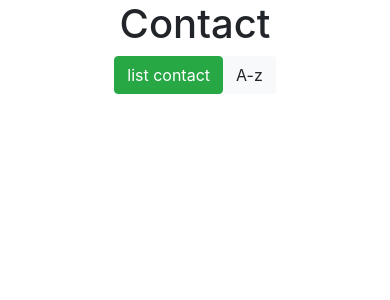
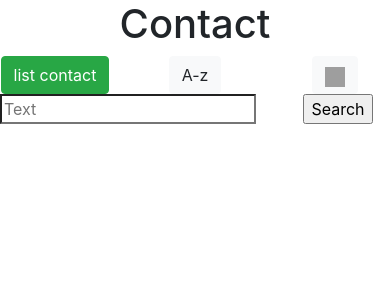
Before and after one commit to Avazkhon/contact, a React app: page / in a window 390 px wide. Shown: the top 300 px of the page. Built offline with nearby package versions, Linux system fonts and the light colour scheme; grey boxes are pictures that could not be loaded; the HTML template or start-up script is replaced by a standard one.

Commit message:
Add form search user

```diff
--- a/src/component/Card.jsx
+++ b/src/component/Card.jsx
@@ -1,6 +1,8 @@
 import React from 'react';
 
-// Component
+import GetStar from './imgComponent/getStar';
+
+
 function Card(props) {
   return (
      props.user.name === undefined ? null : <div className="card  col col-sm-5  col-md-4  col-lg-3  col-xl-2 " onClick={props.onProfile}>
@@ -8,6 +10,7 @@ function Card(props) {
       <div className="card-body">
         <h5 className="card-title">{props.user.name}</h5>
       </div>
+      <GetStar boolean={props.user.select} />
       <ul className="list-group list-group-flush">
         <li className="list-group-item">{props.user.id}</li>
         <li className="list-group-item">{props.user.phone}</li>
--- a/src/component/auxiliaryСomponent/updateLocalStorage.js
+++ b/src/component/auxiliaryСomponent/updateLocalStorage.js
@@ -1,5 +1,4 @@
 let updateLocalStorage = ( user )=>{
-    // callback
       let arrContacts = JSON.parse((localStorage.getItem('arrContacts')));
       let newArrContacts =  arrContacts.map((item)=>{
       if(item.id === user.id){
--- /dev/null
+++ b/src/component/imgComponent/getStar.jsx
@@ -0,0 +1,22 @@
+import React from 'react';
+
+
+ function GetStar (boolean) {
+  if(boolean.boolean) {
+    return (
+      <div className="text-center" >
+      	<img className="btnStar" src="http://pngimg.com/uploads/star/star_PNG41518.png" alt="img-select" />
+      </div>
+    )
+  }
+
+    else{
+    return (
+      <div className="text-center" >
+        <img className="btnStar" src="https://upload.wikimedia.org/wikipedia/commons/b/b1/Silver_star.png" alt="img-not-select" />
+      </div>
+    )
+  }
+}
+
+export default GetStar
--- a/src/component/profile.jsx
+++ b/src/component/profile.jsx
@@ -2,7 +2,8 @@ import React from 'react';
 
 import Table from './table/Table';
 import TableHistory from './table/TableHistory';
-import UpdateLocalStorage from './auxiliaryСomponent/updateLocalStorage'
+import UpdateLocalStorage from './auxiliaryСomponent/updateLocalStorage';
+import GetStar from './imgComponent/getStar'
 
 class  Profile extends React.Component {
 
@@ -10,18 +11,33 @@ class  Profile extends React.Component {
     super(props)
     this.state = {
       user: props.user,
-      tableId: "main"
+      tableId: "main",
+      select: false
     }
 
     this.getTable = this.getTable.bind(this);
     this.hundleChange = this.hundleChange.bind(this);
     this.hundleChangeTableMain = this.hundleChangeTableMain.bind(this);
+    this.hundleSelect = this.hundleSelect.bind(this);
   }
 
 
   hundleTable(props) {
     this.setState({tableId: props})
   }
+
+
+  hundleSelect(){
+
+    // fix button in the future
+   this.setState(state => ({
+      select: !state.select
+    }));
+   this.setState((state)=>{
+      state.user.select = this.state.select;
+      UpdateLocalStorage(state.user);
+   })
+ }
 
 
   // show the specified table
@@ -51,7 +67,6 @@ class  Profile extends React.Component {
     let className = e.target.className[0];
     let table = this.state.tableId;
     let user = this.state.user;
-    // let arrContacts = JSON.parse((localStorage.getItem('arrContacts')));
 
 
     this.setState((optios)=>{
@@ -66,7 +81,6 @@ class  Profile extends React.Component {
     let name = e.target.name;
     let value = e.target.value;
     let user = this.state.user;
-    // let arrContacts = JSON.parse((localStorage.getItem('arrContacts')));
 
     this.setState((item)=>{
 
@@ -110,6 +124,11 @@ class  Profile extends React.Component {
                                 <li className="nav-item">
                                     <button type="button" id="homeBtn" className="btn btn-light nav-link" onClick={this.hundleTable.bind(this, "company")}>company</button>
                                 </li>
+                                <li className="nav-item">
+                                    <button type="button" id="homeBtn" className="btn btn-light nav-link" onClick={this.hundleSelect}>
+                                    <GetStar boolean={this.state.user.select} />
+                                    </button>
+                                </li>
                             </ul>
                         </div>
                     </div>
--- a/src/css/profile.css
+++ b/src/css/profile.css
@@ -70,3 +70,8 @@
 .thth{
  width: 5px;
 }
+
+.btnStar {
+    width: 20px;
+    height: 20px;
+}
--- a/src/index.jsx
+++ b/src/index.jsx
@@ -6,8 +6,9 @@ import './css/profile.css';
 import 'bootstrap/dist/css/bootstrap.min.css';
 
 import GetUser from './xhr/getUser';
-import Card from './component/Card'
-import Profile from './component/Profile'
+import Card from './component/Card';
+import Profile from './component/Profile';
+import GetStart from './component/imgComponent/getStar';
 
 
 class App extends React.Component{
@@ -28,12 +29,16 @@ class App extends React.Component{
             name: null
           }
       }],
-      profile: null
+      profile: null,
+      select: false,
+      search: ""
     }
 
   	this.hundleGetUser = this.hundleGetUser.bind(this);
     this.hundleGetCarts = this.hundleGetCarts.bind(this);
-    this.hundleCartSort = this.hundleCartSort.bind(this)
+    this.hundleCartSort = this.hundleCartSort.bind(this);
+    this.hundleCartSelect = this.hundleCartSelect.bind(this);
+    this.hudleSearch = this.hudleSearch.bind(this);
   }
 
 
@@ -54,6 +59,7 @@ class App extends React.Component{
           id: user.id,
           phone: user.phone,
           website: user.website,
+          select: false,
           company: {
             bs: user.company.bs,
             catchPhrase: user.company.catchPhrase,
@@ -107,13 +113,79 @@ class App extends React.Component{
   }
 
 
+  hundleCartSelect() {
+    if(this.state.select) {
+      this.hundleGetUser()
+      this.setState({select: !this.state.select})
+    }
+
+    else {
+      let newArray = [];
+      this.state.arrayUsers.map((user)=>{
+        if(user.select){
+          newArray.push(user)
+        }
+      })
+      this.setState({arrayUsers: newArray, select: !this.state.select})
+    }
+  }
+
+
+  hudleSearch(e) {
+    let text = e.target.value;
+    this.setState({search: text})
+    search(text, (users)=>{
+      this.setState({arrayUsers: users})
+    })
+     // select a separate component
+    function search (text, colback) {
+      let arrContacts = JSON.parse((localStorage.getItem('arrContacts')));
+      let newArr  = [];
+      arrContacts.map((user)=>{
+
+          for( let key in user ) {
+            const textSearch = String(user[key]);
+            //  search input = textSearch in arrContacts
+            if(text.toLowerCase() === textSearch.toLowerCase()) {
+
+              newArr.push(user);
+            }
+          }
+      });
+
+      colback(newArr)
+    }
+  }
+
+
   render(){
   	return (
   	  <div className="app text-center ">
         <header>
           <h1 className="text-center" >Contact</h1>
-          <button type="button" className="btn btn-success" onClick={this.hundleGetUser} >list contact</button>
-          <button type="button" className="btn btn-light" onClick={this.hundleCartSort} >A-z</button>
+          <div className="row">
+            <div className="col col-md-3">
+              <button type="button" className="btn btn-success" onClick={this.hundleGetUser} >list contact</button>
+            </div>
+            <div className="col col-md-1">
+              <button type="button" className="btn btn-light" onClick={this.hundleCartSort} >A-z</button>
+            </div>
+            <div className="col col-md-1">
+              <button type="button" className="btn btn-light" onClick={this.hundleCartSelect} >
+                <GetStart boolean={this.state.select}/>
+              </button>
+            </div>
+            <div className="col col-md-6">
+              <div className="row">
+                <div className="col col-md-3">
+                  <input type="search" placeholder="Text" onChange={this.hudleSearch} value={this.state.search} />
+                </div>
+                <div className="col col-md-5">
+                 <input type="button" value="Search" />
+                </div>
+              </div>
+            </div>
+          </div>
         </header>
         <div className="text-center carUsers" >
           <div className="cards">
```
